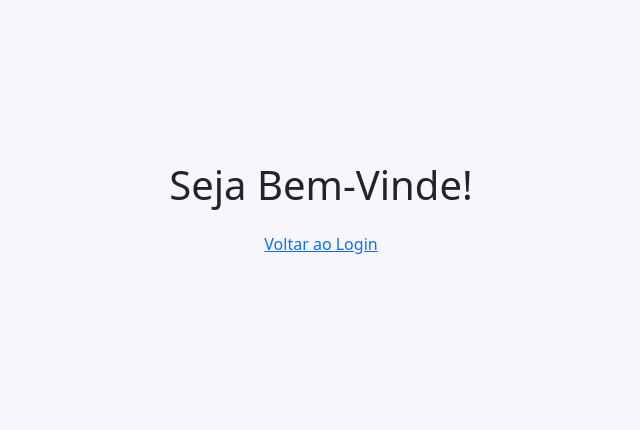
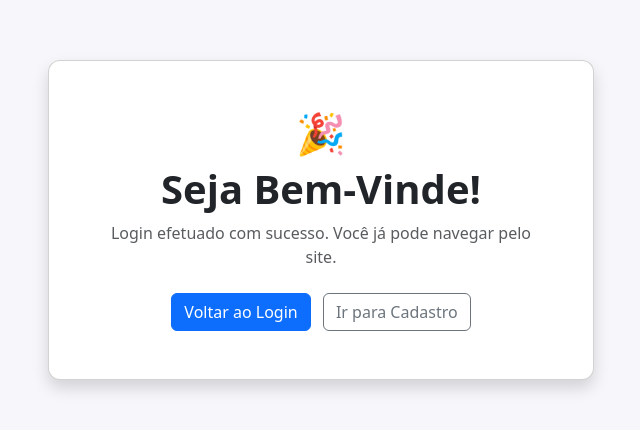
Before and after one commit to DeMesquita/atv01-ecommerce, a plain HTML site: page bemvindo.html in a window 1280 px wide. Shown: the part 180-610 px from the top of the page, without its empty margins (319-959 px from the left). Drawn offline with nearby package versions, Linux system fonts and the light colour scheme.

Commit message:
Update bemvindo.html

```diff
--- a/bemvindo.html
+++ b/bemvindo.html
@@ -3,14 +3,25 @@
 <head>
   <meta charset="UTF-8" />
   <meta name="viewport" content="width=device-width, initial-scale=1" />
-  <title>Bem-vindo</title>
+  <title>Bem-Vinde</title>
   <link rel="stylesheet" href="https://cdn.jsdelivr.net/npm/bootstrap@5.3.3/dist/css/bootstrap.min.css">
   <link rel="stylesheet" href="./css/styles.css" />
 </head>
 <body id="tela-bemvindo" class="min-vh-100 d-flex align-items-center">
-  <main class="container text-center">
-    <h1 class="display-6">Seja Bem-Vinde!</h1>
-    <p class="mt-3"><a href="index.html" class="btn btn-link">Voltar ao Login</a></p>
+  <main class="container">
+    <div class="row justify-content-center">
+      <div class="col-12 col-md-8 col-lg-6">
+        <div class="card hero-card shadow">
+          <div class="card-body text-center p-5">
+            <div class="display-6 mb-2">🎉</div>
+            <h1 class="display-6 fw-semibold mb-2">Seja Bem-Vinde!</h1>
+            <p class="text-muted mb-4">Login efetuado com sucesso. Você já pode navegar pelo site.</p>
+            <a href="index.html" class="btn btn-primary me-2">Voltar ao Login</a>
+            <a href="cadastro.html" class="btn btn-outline-secondary">Ir para Cadastro</a>
+          </div>
+        </div>
+      </div>
+    </div>
   </main>
 </body>
 </html>
```
